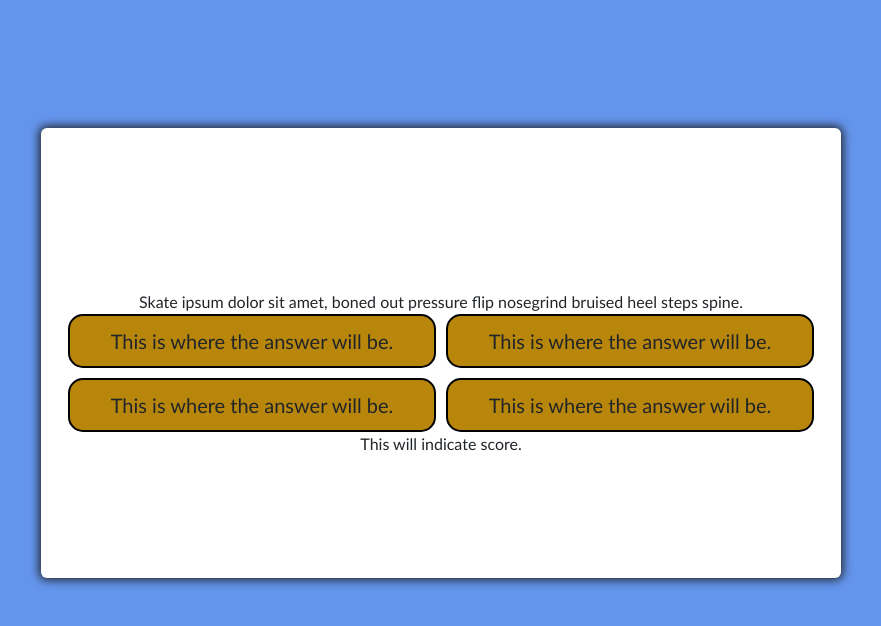
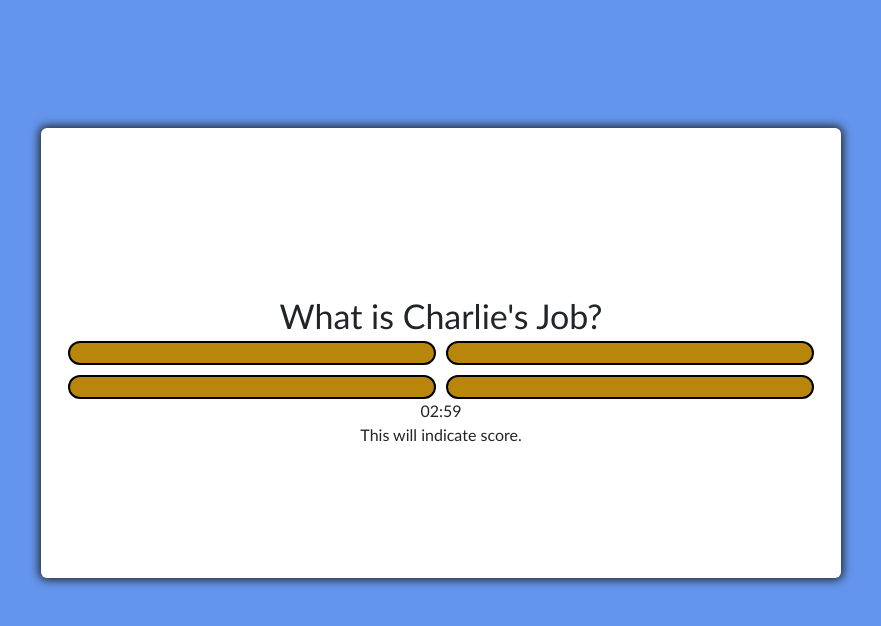
Before and after one commit to mikehayes330/alwaysSunnyQuiz, a plain HTML site: page index.html in a window 1280 px wide. Both pictures are taken after a click on the button "START". Shown: the whole page, without its empty margins (199-1080 px from the left). Drawn offline with nearby package versions, Linux system fonts and the light colour scheme.

Commit message:
commiting unfinished last changes

```diff
--- a/index.html
+++ b/index.html
@@ -20,14 +20,14 @@
             </div>
 
             <div id="firstQuestion" class="hide">
-                <div  id="questionBox">Skate ipsum dolor sit amet, boned out pressure flip nosegrind bruised heel steps spine.</div>
+                <div  id="questionBox"></div>
 
                 <div class="buttons">
 
-                    <button class="btn" id="answer1">This is where the answer will be.</button>
-                    <button class="btn" id="answer2">This is where the answer will be.</button>
-                    <button class="btn" id="answer3">This is where the answer will be.</button>
-                    <button class="btn" id="answer4">This is where the answer will be.</button>
+                    <button class="btn answer" id="answer1"> <span></span>   </button>
+                    <button class="btn answer" id="answer2"><span></span></button>
+                    <button class="btn answer" id="answer3"><span></span></button>
+                    <button class="btn answer" id="answer4"><span></span></button>
 
                 </div>
 
--- a/script.js
+++ b/script.js
@@ -1,7 +1,96 @@
 var startBtn = $("#startbtn")
+var btnA = $("#answer1")
+var btnB = $("#answer2")
+var btnC = $("#answer3")
+var btnD = $("#answer4")
+var display = $("#timeLeft")
+var questionBoxElement = $("#questionBox")
+var answersButtonElement = $("span")
+var score = 0;
+var currentQuestionIndex, shuffledQuestions;
+var startTime = 60 * 3
 
 
-   startBtn.on("click", function() {
+
+   // here are the event handlers
+  startBtn.on("click", startQuiz)
+
+  // here is the timer function
+  function startTimer(duration, display) {
+    var timer = duration, minutes, seconds;
+    setInterval(function () {
+        minutes = parseInt(timer / 60, 10);
+        seconds = parseInt(timer % 60, 10);
+
+        minutes = minutes < 10 ? "0" + minutes : minutes;
+        seconds = seconds < 10 ? "0" + seconds : seconds;
+
+        display.text(minutes + ":" + seconds);
+
+        if (--timer < 0) {
+            timer = duration;
+        }
+    }, 1000);
+}
+
+
+  // start quiz function
+  function startQuiz() {
     $( "#title" ).fadeOut(700);
     $( "#firstQuestion" ).delay(800).fadeIn(800);
-  });
+    var display = $("#timeLeft")
+    startTimer(startTime, display  );
+   shuffledQuestions = questions.sort(() => Math.random() - .5)
+   currentQuestionIndex = 0;
+    setNextQuestion();
+
+
+
+
+  };
+
+  function setNextQuestion(){
+    showQuestion(shuffledQuestions[currentQuestionIndex]);
+    showAnswers(shuffledQuestions[currentQuestionIndex])
+  };
+
+
+  function selectAnswer(){
+
+
+
+
+  };
+ var questions = [
+   {
+     question: "What is Charlie's Job?",
+     answers: [
+       {text: 'Janitor', correct: true },
+       {text: 'Gym Teacher', correct: false },
+       {text: 'Construction Worker', correct: false },
+       {text: 'Bar Tender', correct: false }
+     ]
+   },
+   {
+    question: 'What is the name of the bar Charlie works at?',
+    answers: [
+      {text: 'Buddies', correct: false },
+      {text: 'Paddys Pub', correct: true },
+      {text: 'The Fun House', correct: false },
+      {text: 'Reggies', correct: false }
+    ]
+  },
+ ]
+  function showQuestion(question){
+    questionBoxElement.text(question.question)
+
+
+  }
+  function showAnswers(answers){
+  for (var i = 0; i < answers.length; i++){
+
+   answersButtonElement.text(answers.answer[i])
+  }
+
+
+  }
--- a/style.css
+++ b/style.css
@@ -18,7 +18,9 @@ body.correct{
 body.wrong{
     background-color: red;
 }
-.container{
+#questionBox{
+
+    font-size: 34px;
 
 }
 
```
